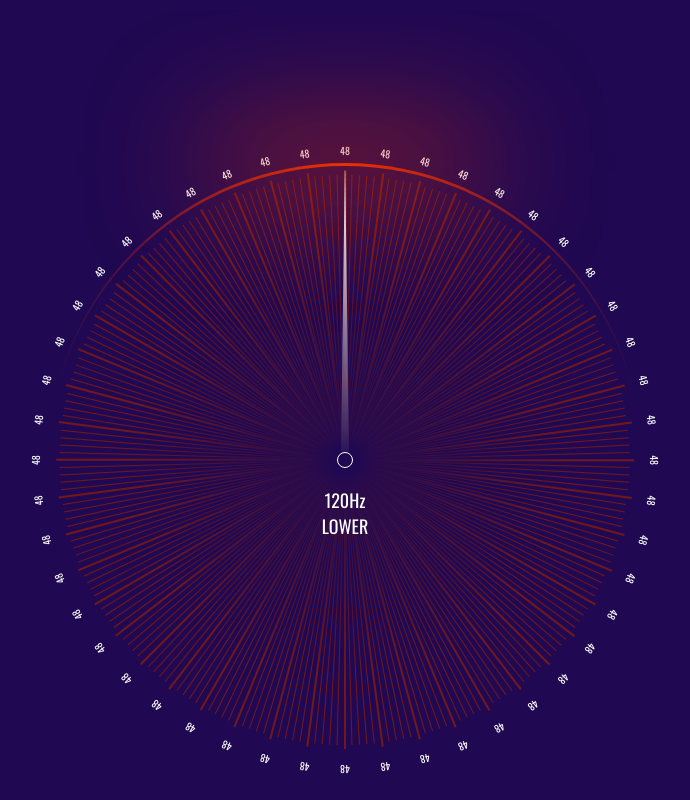
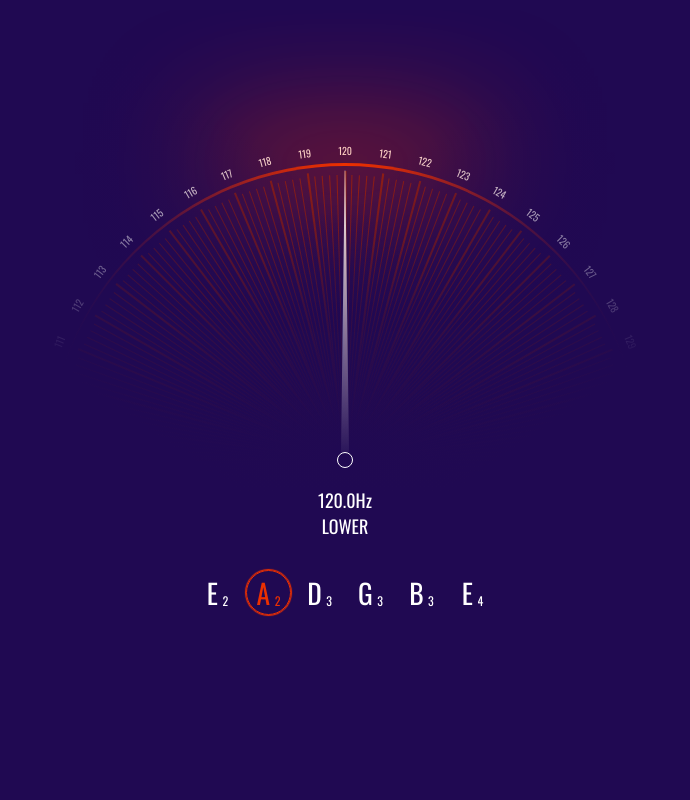
Before and after one commit to AshenFox/tuner, a React (Create React App) app: page / in a window 1280 px wide. Shown: the top 800 px of the page, without its empty margins (295-985 px from the left). Built offline with nearby package versions, Linux system fonts and the light colour scheme; no server answers.

Commit message:
Fr steps are drafted. Indicator added.

```diff
--- a/src/layout/home/components/Dial/Fr.tsx
+++ b/src/layout/home/components/Dial/Fr.tsx
@@ -1,6 +1,6 @@
-import React from "react";
-import { connect } from "react-redux";
-import { AppState } from "../../../../store/store";
+import React from 'react';
+import { connect } from 'react-redux';
+import { AppState } from '../../../../store/store';
 
 interface OwnProps {
   deg: number;
@@ -19,36 +19,23 @@
 
   const style = { transform: `rotate(${deg * 1.5}deg)` };
 
-  /* let k = 1;
-  if (most_freq_fr + deg - 120 <= 240) k = 5;
-  */
+  let k = 10;
 
-  const offset = deg - 120;
-  const n_crude = (most_freq_fr - offset - 0.01) / 240;
+  const { n_crude } = calcValues(deg, k, most_freq_fr);
 
-  let k = 5;
-  if (n_crude >= 1) k = 1;
+  if (n_crude >= 2) k = 5;
+  if (n_crude >= 8) k = 1;
+  if (n_crude >= 40) k = 0.5;
 
-  const value = deg / k + Math.round((240 / k) * n_crude);
+  const { value, n: n_k } = calcValues(deg, k, most_freq_fr);
 
-  console.log(deg, k, Math.round((240 / k) * n_crude));
-
-  /* console.log(
-    "most_freq_fr + deg - 120",
-    most_freq_fr + deg - 120,
-    "value",
-    value
-  ); */
-
-  /* let k = 1;
-
-  if (most_freq_fr - offset < 100) k = 5; */
+  /* console.log(`deg: ${deg}`, `n_crude: ${n_crude}`, `n_k: ${n_k}`, value); */
 
   return (
-    <div className="dial__fr-cont" style={style}>
+    <div className='dial__fr-cont' style={style}>
       {/* <span className="dial__fr">{n_k > 4 ? value : value_k}</span> */}
-      <span className="dial__fr">{value}</span>
-      {/* <span>{deg}</span> */}
+      <span className='dial__fr'>{value}</span>
+      {/* <span className='dial__deg-test'>{deg}</span> */}
     </div>
   );
 };
@@ -59,14 +46,50 @@
 
 export default connect(mapStateToProps)(Fr);
 
-const getValues = (fr: number, deg: number, k: number) => {
+const calcValues = (deg: number, k: number, fr: number) => {
+  // let modif = 0;
+
+  // if (k <= 1) modif = -48;
+
+  // const deg_k = (deg + modif) / k;
   const deg_k = deg / k;
-  const offset = deg_k - 120 / 5;
-  const n = Math.floor((fr - offset - 0.01) / (240 / k));
-  const value = deg + (240 / k) * n;
+  const offset = deg_k - 120 / k;
+  const n_crude = (fr - offset - 0.01) / (240 / k);
+  const n = Math.floor(n_crude);
+  const value = deg_k + (240 / k) * n;
 
-  return [deg_k, offset, n, value];
+  return {
+    deg_k,
+    offset,
+    n_crude,
+    n,
+    value,
+  };
 };
+
+/* let k = 1;
+  if (most_freq_fr + deg - 120 <= 240) k = 5;
+  */
+
+/* const offset = deg - 120;
+  const n_crude = (most_freq_fr - offset - 0.01) / 240;
+
+  let k = 5;
+  if (n_crude >= 1) k = 1;
+
+  const value = deg / k + Math.round((240 / k) * n_crude);
+ */
+
+/* console.log(
+    "most_freq_fr + deg - 120",
+    most_freq_fr + deg - 120,
+    "value",
+    value
+  ); */
+
+/* let k = 1;
+
+  if (most_freq_fr - offset < 100) k = 5; */
 
 /*
 
--- a/src/layout/home/components/Dial/Indicator.tsx
+++ b/src/layout/home/components/Dial/Indicator.tsx
@@ -1,22 +1,36 @@
 import React from 'react';
+import { connect } from 'react-redux';
+import { AppState } from '../../../../store/store';
 
 interface OwnProps {}
 
-interface StateProps {}
+interface StateProps {
+  main: { most_freq_fr: number };
+}
 
 interface DispatchProps {}
 
 type Props = OwnProps & StateProps & DispatchProps;
 
-const DetFr: React.FC<Props> = () => {
+const Indicator: React.FC<Props> = ({ main }) => {
+  const { most_freq_fr } = main;
+
+  const value: number = Math.round(most_freq_fr * 10) / 10;
+
   return (
     <div className='dial__indicator-cont'>
       <div className='dial__indicator'>
-        120<span>Hz</span>
+        {value}
+        {value % 1 ? '' : '.0'}
+        <span>Hz</span>
       </div>
       <div className='dial__indicator-tip'>lower</div>
     </div>
   );
 };
 
-export default DetFr;
+const mapStateToProps = (state: AppState) => ({
+  main: state.main,
+});
+
+export default connect(mapStateToProps)(Indicator);
--- a/src/layout/home/components/Dial/index.tsx
+++ b/src/layout/home/components/Dial/index.tsx
@@ -1,19 +1,15 @@
-import React from "react";
-import Fr from "./Fr";
-import Notch from "./Notch";
-import Note from "./Note";
-import { connect } from "react-redux";
-import { AppState } from "../../../../store/store";
-import Indicator from "./Indicator";
+import React from 'react';
+import Fr from './Fr';
+import Notch from './Notch';
+import Note from './Note';
+import { connect } from 'react-redux';
+import { AppState } from '../../../../store/store';
+import Indicator from './Indicator';
 
 const notchesNum = 240;
 
-const notches = [...new Array(notchesNum)].map((_, i) => (
-  <Notch key={i} deg={i} />
-));
-const frs = [...new Array(notchesNum / 5)].map((_, i) => (
-  <Fr key={i * 5} deg={i * 5} />
-));
+const notches = [...new Array(notchesNum)].map((_, i) => <Notch key={i} deg={i} />);
+const frs = [...new Array(notchesNum / 5)].map((_, i) => <Fr key={i * 5} deg={i * 5} />);
 
 interface StateProps {
   main: { most_freq_fr: number };
@@ -25,34 +21,16 @@
   /* console.log(notches.length, frs.length); */
   const { most_freq_fr } = main;
 
-  console.log(most_freq_fr);
-
-  let k5_value = 0;
-  let k_value = 0;
-
-  if (most_freq_fr > 0) {
-    k5_value = most_freq_fr - 240 > 0 ? 240 : most_freq_fr;
-
-    let k = most_freq_fr - 240;
-    k_value = k > 0 ? k : 0;
-
-    /* console.log(k5_value, k_value); */
-  }
+  const angle = calcAngle(most_freq_fr);
 
   const style = {
-    transform: `translate(-50%, -50%) rotate(${
-      -k5_value * 1.5 * 5 - k_value * 1.5
-    }deg)`,
+    transform: `translate(-50%, -50%) rotate(${-angle * 1.5}deg)`,
   };
 
-  /* const style = {
-    transform: `translate(-50%, -50%) rotate(${-most_freq_fr * 1.5}deg)`,
-  }; */
-
   return (
-    <div className="dial__container">
-      <div className="dial">
-        <div className="dial__inner" style={style}>
+    <div className='dial__container'>
+      <div className='dial'>
+        <div className='dial__inner' style={style}>
           {/* NOTCHES */}
           {notches}
           {/* FREQUENCIES */}
@@ -60,31 +38,41 @@
           {/* NOTES */}
           {/* <Note /> */}
         </div>
-        <div className="dial__housing">
-          <div className="dial__housing-bottom"></div>
+        <div className='dial__housing'>
+          <div className='dial__housing-bottom'></div>
         </div>
-        <div className="dial__center"></div>
-        <div className="dial__hand-cont">
-          <div className="dial__hand"></div>
+        <div className='dial__center'></div>
+        <div className='dial__hand-cont'>
+          <div className='dial__hand'></div>
         </div>
 
-        <div className="dial__background-top"></div>
-        <div className="dial__background-bottom"></div>
+        <div className='dial__background-top'></div>
+        <div className='dial__background-bottom'></div>
         <Indicator />
       </div>
     </div>
   );
 };
 
-/* let notches = [];
-  let frs = [];
+const calcAngle = (fr: number) =>
+  degs.reduce((result, deg, i) => {
+    if (fr <= 0) return result;
 
-  for (let i = 0; i < 240; i++) {
-    let isBig = !((i * 1.5) % 7.5);
+    const { max, k } = deg;
 
-    notches.push(<Notch key={i} deg={i} />);
-    if (isBig) frs.push(<Fr key={i} deg={i} number={frs.length + 1} />);
-  } */
+    fr > max ? (result += max * k) : (result += fr * k);
+
+    fr -= max;
+
+    if (i + 1 === degs.length && fr > 0) result += fr * 0.5;
+    return result;
+  }, 0);
+
+const degs: { max: number; k: number }[] = [
+  { max: 48, k: 10 },
+  { max: 192, k: 5 },
+  { max: 720, k: 1 },
+];
 
 const mapStateToProps = (state: AppState) => ({
   main: state.main,
--- a/src/layout/home/components/PitchDetector.tsx
+++ b/src/layout/home/components/PitchDetector.tsx
@@ -1,9 +1,9 @@
-import React, { useState, useEffect } from "react";
+import React, { useState, useEffect } from 'react';
 // import PropTypes from 'prop-types';
-import { connect } from "react-redux";
-import { set_fr } from "../../../store/actions/mainActions";
-import ml5 from "ml5";
-import { AppState } from "../../../store/store";
+import { connect } from 'react-redux';
+import { set_fr } from '../../../store/actions/mainActions';
+import ml5 from 'ml5';
+import { AppState } from '../../../store/store';
 
 interface OwnProps {}
 
@@ -16,7 +16,7 @@
 const PitchDetector: React.FC<Props> = ({ set_fr }) => {
   useEffect(() => {
     // Initiate pitch detection
-    /* setup(); */
+    setup();
   }, []);
 
   // Declare functions
@@ -36,33 +36,25 @@
   };
 
   const startPitch = (stream: any, audioContext: any) => {
-    pitchDetection = ml5.pitchDetection(
-      "./model",
-      audioContext,
-      stream,
-      modelLoaded
-    );
+    pitchDetection = ml5.pitchDetection('./model', audioContext, stream, modelLoaded);
   };
 
   const modelLoaded = () => {
-    console.log("Model Loaded");
+    console.log('Model Loaded');
     getPitch();
   };
 
   const getPitch = () => {
     pitchDetection.getPitch(function (err: Error, fr: number) {
       if (fr) {
-        const i = Math.round(
-          Math.log2(Math.round(fr) / concertPitch) * 12
-        );
+        const i = Math.round(Math.log2(Math.round(fr) / concertPitch) * 12);
         let steps = Math.abs(i);
         let dir = Math.sign(i) >= 0;
 
         const closest_note = allNotes[(dir ? i : (i % 12) + 12) % 12];
         const closest_pitch = Math.round(concertPitch * 2 ** (i / 12));
 
-        const octave =
-          4 + Math.sign(i) * Math.floor((steps + (dir ? 9 : 2)) / 12);
+        const octave = 4 + Math.sign(i) * Math.floor((steps + (dir ? 9 : 2)) / 12);
 
         /* set_pitch_arr((pitch_arr) => [...pitch_arr.filter((el, i) => i !== 0), fr]); */
         set_fr(fr);
@@ -91,7 +83,7 @@
 // =====================================
 
 const getMostFrequent = (arr: number[]) => {
-  let compare = "";
+  let compare = '';
   let mostFreq = 0;
 
   arr.reduce((acc: any, val) => {
@@ -122,20 +114,7 @@
 let stream: MediaStream;
 
 const concertPitch = 440;
-const allNotes = [
-  "A",
-  "A#",
-  "B",
-  "C",
-  "C#",
-  "D",
-  "D#",
-  "E",
-  "F",
-  "F#",
-  "G",
-  "G#",
-];
+const allNotes = ['A', 'A#', 'B', 'C', 'C#', 'D', 'D#', 'E', 'F', 'F#', 'G', 'G#'];
 
 let i = Math.round(Math.log2(Math.round(523.25) / concertPitch) * 12);
 let steps = Math.abs(i);
--- a/src/styles/components/dial/fr.scss
+++ b/src/styles/components/dial/fr.scss
@@ -20,4 +20,10 @@
   &__fr {
     font-size: 1rem;
   }
+
+  &__deg-test {
+    margin-left: 0.5rem;
+    font-size: 1rem;
+    color: $tertiary;
+  }
 }
--- a/src/styles/components/dial/housing.scss
+++ b/src/styles/components/dial/housing.scss
@@ -13,11 +13,11 @@
 
     z-index: 15;
 
-    display: none;
+    /* display: none; */
   }
 
   &__housing::after {
-    content: "";
+    content: '';
 
     width: 150%;
     height: 150%;
@@ -38,7 +38,7 @@
   }
 
   &__housing::before {
-    content: "";
+    content: '';
 
     width: 150%;
     height: 150%;
--- a/src/styles/components/dial/index.scss
+++ b/src/styles/components/dial/index.scss
@@ -1,9 +1,9 @@
-@import "./housing";
-@import "./notch";
-@import "./note";
-@import "./fr";
-@import "./hand";
-@import "./indicator";
+@import './housing';
+@import './notch';
+@import './note';
+@import './fr';
+@import './hand';
+@import './indicator';
 
 .dial {
   width: 90rem;
@@ -17,8 +17,8 @@
 
   &__container {
     width: 90rem;
-    /* height: 55rem; */
-    height: 90rem;
+    height: 55rem;
+    /* height: 90rem; */
     overflow: hidden !important;
 
     margin-bottom: 1rem;
@@ -70,7 +70,7 @@
   }
 
   &::after {
-    content: "";
+    content: '';
 
     width: 25%;
     height: 0px;
```
